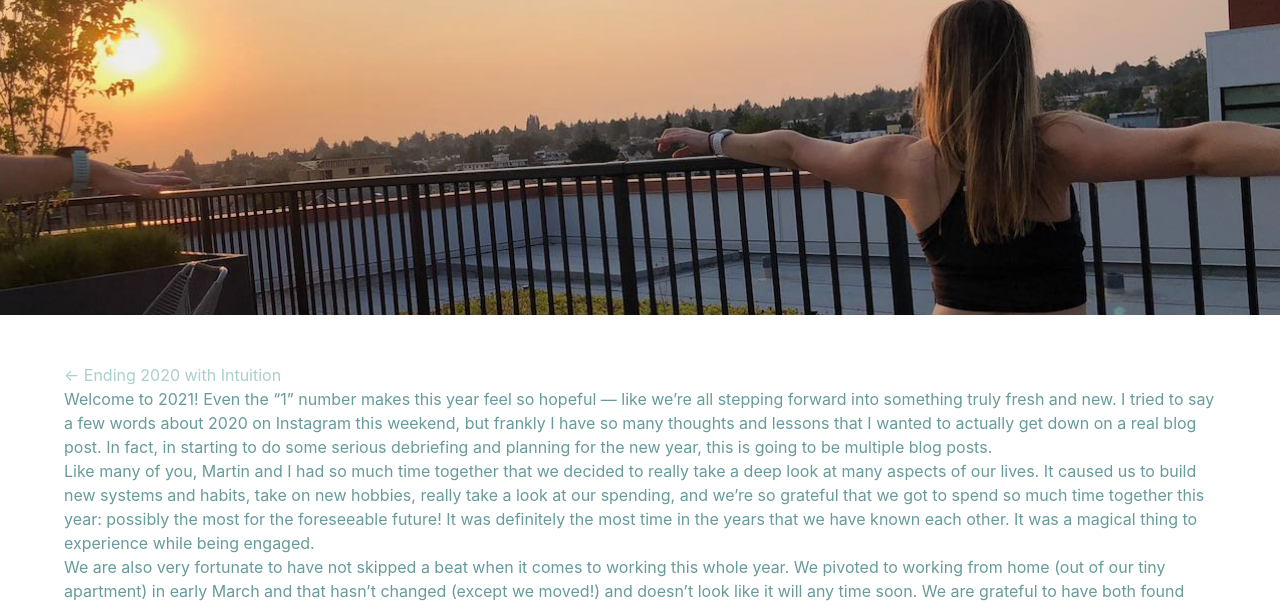
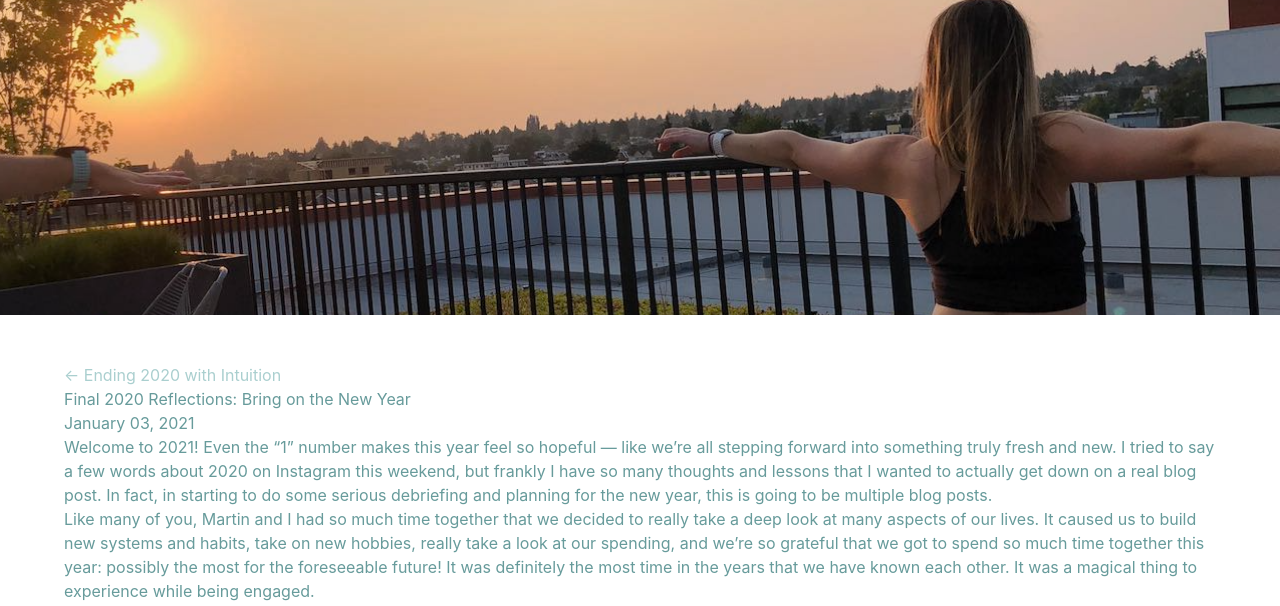
Before and after one commit to mpwoz/fourcorners.life, a Gatsby site: page /blog/01032021_yearinreview/ in a window 1280 px wide. Shown: the part 189-795 px from the top of the page. Built offline with nearby package versions, Linux system fonts and the light colour scheme; Gatsby itself is replaced by a stand-in of ours.

Commit message:
Update index.md

```diff
--- a/content/blog/01032021_yearinreview/index.md
+++ b/content/blog/01032021_yearinreview/index.md
@@ -1,3 +1,8 @@
+---
+title: "Final 2020 Reflections: Bring on the New Year"
+date: "2021-01-03"
+---
+
 Welcome to 2021! Even the “1” number makes this year feel so hopeful — like we’re all stepping forward into something truly fresh and new. I tried to say a few words about 2020 on Instagram this weekend, but frankly I have so many thoughts and lessons that I wanted to actually get down on a real blog post. In fact, in starting to do some serious debriefing and planning for the new year, this is going to be multiple blog posts.
 
 Like many of you, Martin and I had so much time together that we decided to really take a deep look at many aspects of our lives. It caused us to build new systems and habits, take on new hobbies, really take a look at our spending, and we’re so grateful that we got to spend so much time together this year: possibly the most for the foreseeable future! It was definitely the most time in the years that we have known each other. It was a magical thing to experience while being engaged.
```
